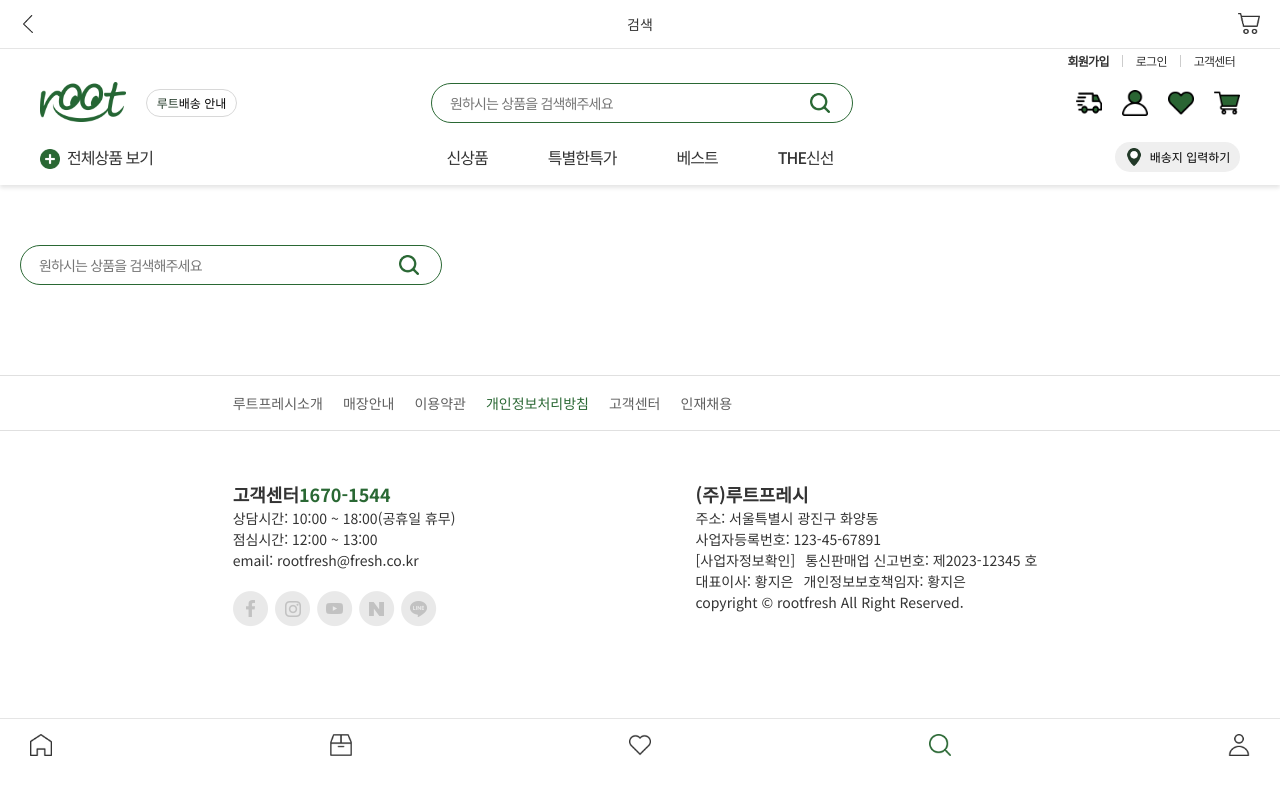
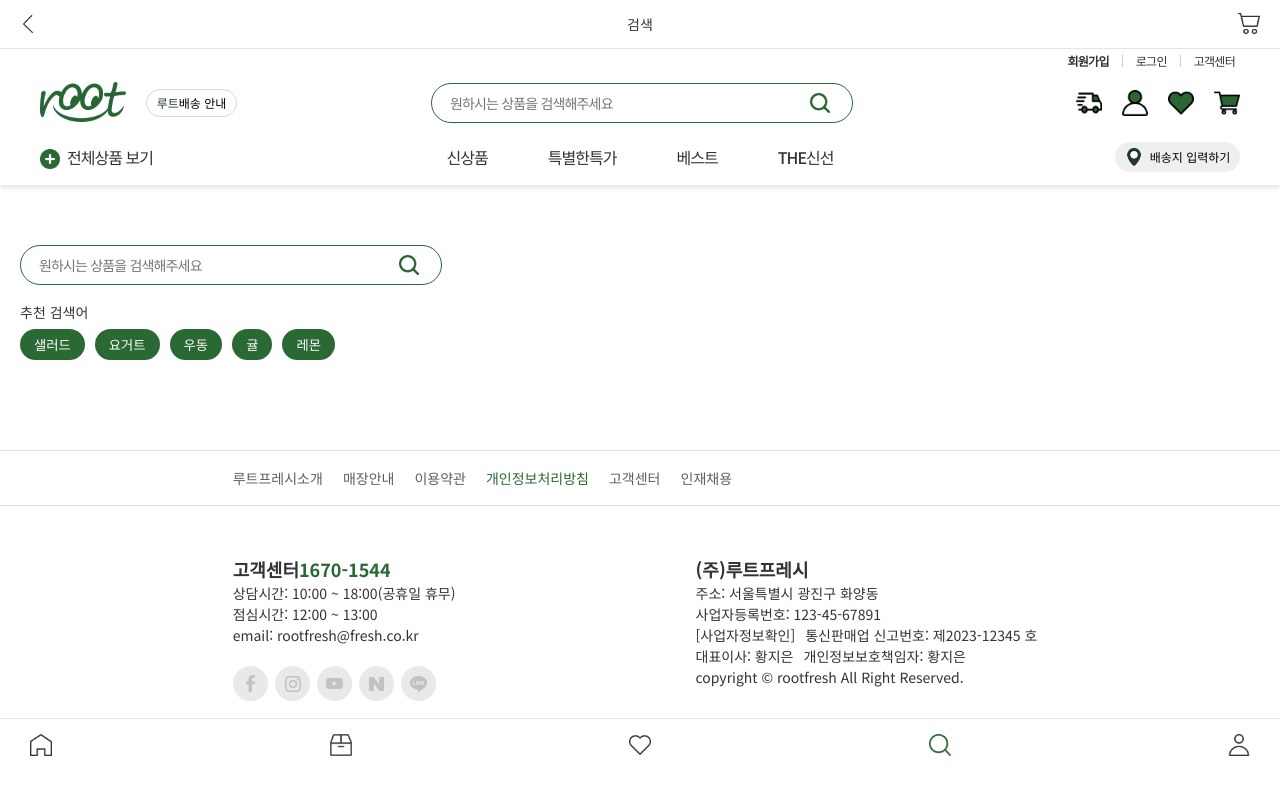
Before and after one commit to jieuning/rootfresh, a React (Create React App) app: page /#/m_search in a window 1280 px wide. Shown: the top 794 px of the page. Built offline with nearby package versions, Linux system fonts and the light colour scheme; no server answers.

Commit message:
Feat: 추천 검색어 기능 추가

```diff
--- a/src/App.js
+++ b/src/App.js
@@ -64,7 +64,7 @@ function App() {
         {/* 모바일 */}
         <Route path="/m_category_nav" element={<MobCategoryNav/>} />
         <Route path="/m_category_nav/category/:category" element={<CateDetail items={items} setItems={setItems} />} />
-        <Route path="/m_search" element={<MobSearch/>} />
+        <Route path="/m_search" element={<MobSearch navigate={navigate}/>} />
         <Route path="/m_mypage" element={<MobMypage/>} />
         <Route path="/*" element={<NotFound navigate={navigate}/>} />
       </Routes>
--- a/src/components/mobile/mobSearch.js
+++ b/src/components/mobile/mobSearch.js
@@ -4,13 +4,24 @@ import SearchBar from "../header/searchBar";
 import BottomNav from "./bottomNav/bottomNav";
 //mobile
 import MobDetailHeader from "./mobDetailHeader";
+//data
+import { recoKeyword } from "../../dummy/contentOption";
 
-function MobSearch() {
+function MobSearch({ navigate }) {
   return (
     <>
       <MobDetailHeader />
       <SearchBarWrap>
         <SearchBar />
+        <RecommendWord>
+          <p>추천 검색어</p>
+          <div>
+            {recoKeyword.map((keyword, i) =>
+              <button key={i} onClick={() =>
+                navigate(`/search?keyword=${keyword}`)}>{keyword}</button>
+            )}
+          </div>
+        </RecommendWord>
       </SearchBarWrap>
       <BottomNav />
     </>
@@ -23,3 +34,22 @@ const SearchBarWrap = styled.div`
   margin: 0 20px;
   padding-top: 60px;
 `
+
+const RecommendWord = styled.div`
+  display: flex;
+  flex-direction: column;
+  align-items: flex-start;
+  gap: 10px;
+  margin-top: 20px;
+  p {
+    font-size: 14px;
+  }
+  button {
+    margin-right: 10px;
+    border: none;
+    border-radius: 30px;
+    padding: 6px 14px;
+    background-color: #2A6834;
+    color: #fff;
+  }
+`
--- a/src/dummy/contentOption.js
+++ b/src/dummy/contentOption.js
@@ -100,6 +100,10 @@ const mNavIcon = [
   }
 ]
 
+const recoKeyword = [
+  "샐러드", "요거트", "우동", "귤", "레몬"
+]
+
 export {
   menu,
   userMenuAlt,
@@ -108,5 +112,6 @@ export {
   slideBanImg,
   snsImg,
   mHeader,
-  mNavIcon
+  mNavIcon,
+  recoKeyword
 }
--- a/src/pages/detailPage/SearchDetail .js
+++ b/src/pages/detailPage/SearchDetail .js
@@ -37,7 +37,7 @@ function SearchDetail({ items, navigate }) {
             ))}
           </Container>
           :
-          <div style={{ margin: "180px 0" }}>
+          <div style={{ margin: "180px 0", textAlign: "center" }}>
             <img src={process.env.PUBLIC_URL + '/image/search_icon_g.png'}
               alt="검색 아이콘" />
             <p style={{ color: "#ccc", marginTop: "20px" }}>검색된 상품이 없습니다.</p>
```
